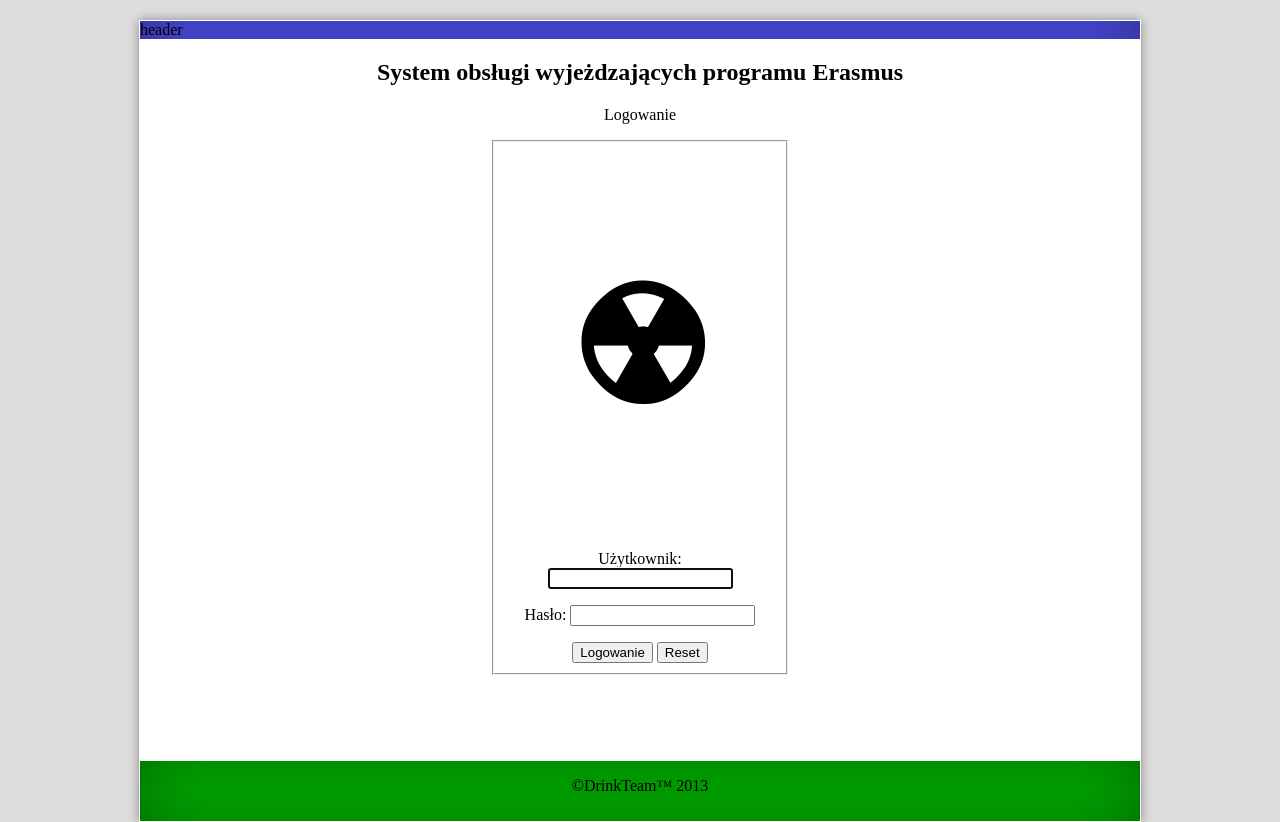
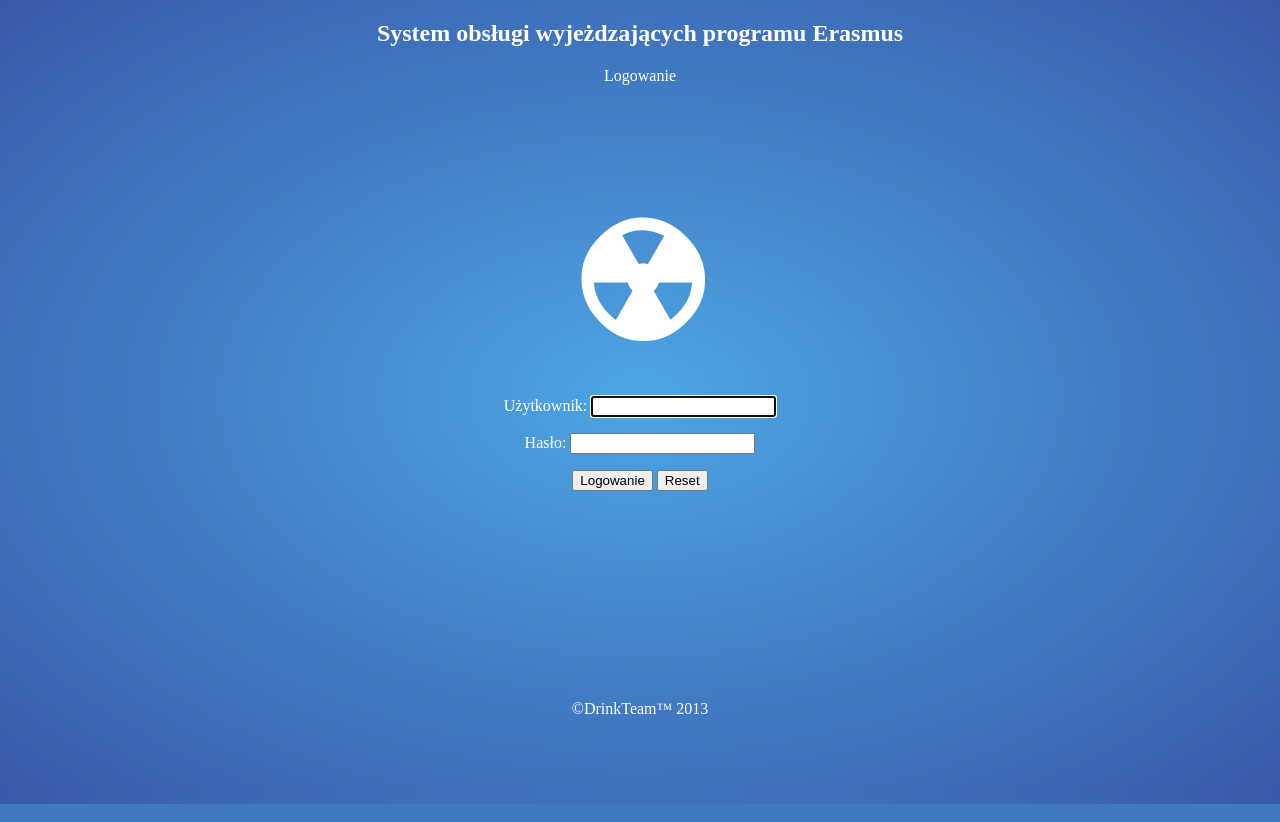
Before and after one commit to wi83669/erazmuswyj, a Django app: page / in a window 1280 px wide. Run offline with Django 3.2, Linux system fonts and the light colour scheme; parts of the project's set-up code (start-up, migrations or seed data) failed here and were passed over.

Commit message:
Poprawka konfiguracji static, css dla logowania, nowy template do logowania.

```diff
--- a/erasmus_leave/settings.py
+++ b/erasmus_leave/settings.py
@@ -69,9 +69,7 @@ STATIC_URL = '/static/'
 
 # Additional locations of static files
 STATICFILES_DIRS = (
-    # Put strings here, like "/home/html/static" or "C:/www/django/static".
-    # Always use forward slashes, even on Windows.
-    # Don't forget to use absolute paths, not relative paths.
+
 )
 
 # List of finder classes that know how to find static files in
--- /dev/null
+++ b/erasmus_leave/static/css/login.css
@@ -0,0 +1,43 @@
+
+html, body {
+	height:99%;
+	margin:0;
+	padding:0;
+}
+
+body
+{
+	background-image: -moz-radial-gradient(#4da5e3,#3859a9);
+	background-image: -webkit-gradient(radial, center center, 0, center center, 220, from(#4da5e3), to(#3859a9)); /* stara składnia */
+	background-image: -webkit-radial-gradient(#4da5e3,#3859a9); /* nowa składnia */
+	background-image: radial-gradient(#4da5e3,#3859a9);
+	color:white;
+	text-align:center;
+}
+
+
+#header {
+	clear:both;
+	text-align:center;
+	position:relative;
+	width:100%;
+}
+
+
+#content {
+	border:0px;
+	min-height: 300px;
+	margin-left:auto;
+	margin-right:auto;
+}
+
+#footer {
+	position:absolute;
+	bottom:5%;
+	min-height:60px;
+	width:100%;
+}
+
+.clear {
+	clear: both;
+}
--- a/erasmus_leave/templates/base.html
+++ b/erasmus_leave/templates/base.html
@@ -6,7 +6,8 @@
 		<meta http-equiv="Content-Type" content="text/html; charset=utf-8" />
 		<title>{% block title %} base template{% endblock %}</title>
 		<meta name="author" content="Adrian" />
-		<link href="../../css/base.css" rel="stylesheet" type="text/css" media ="screen">
+		{% load staticfiles %}
+		<link href="{% static "css/base.css" %}" rel="stylesheet" type="text/css" media ="screen">
 		<!-- Date: 2013-06-17 -->
 	</head>
 
--- a/erasmus_leave/templates/registration/login.html
+++ b/erasmus_leave/templates/registration/login.html
@@ -1,22 +1,32 @@
-{% extends "base.html"%}
-{% block title %} - logowanie{% endblock %}
-{% block content%}
-<center>
+<!DOCTYPE html PUBLIC "-//W3C//DTD HTML 4.01//EN"
+"http://www.w3.org/TR/html4/strict.dtd">
+
+<html xmlns="http://www.w3.org/1999/xhtml" lang="en">
+	<head>
+		<meta http-equiv="Content-Type" content="text/html; charset=utf-8" />
+		<title>System obsługi wyjeżdzających programu Erasmus - Logowanie</title>
+		<meta name="author" content="Mazdac" />
+		{% load staticfiles %}
+		<link href="{% static "css/login.css" %}" rel="stylesheet" type="text/css" media ="screen">
+	</head>
+
+	<body>
+			<div id="header">
 				<h2>System obsługi wyjeżdzających programu Erasmus</h2>
 				Logowanie
-<p>
-<div style="margin-left:35%;margin-right:35%;">
-<fieldset>
-	<h1 style="font-size:10em">&#9762;</h1>
+			</div>
+			<div id="content">
+					<h1 style="font-size:10em;margin-bottom:0px;">&#9762;</h1>
 					<form method="post" action=".">{% csrf_token %}
 					<div style="text-align:center";>{{ form.as_p }}</div>
 					<input type="hidden" name="next" value="admin" />
-    <input type="submit" value="Logowanie"/>    <input type="reset" value="Reset"/>
+					<input type="submit" value="Logowanie"/> <input type="reset" value="Reset"/>
 					</form>
-</fieldset>
 			</div>
-</center>
-{% endblock %}
-{% block footer %}
-<div style="text-align:center;"><p>&#169;DrinkTeam&#8482; 2013</p></div>
-{% endblock %}
+
+			<div class="clear"></div>
+			<div id="footer">
+				&#169;DrinkTeam&#8482; 2013
+			</div>
+	</body>
+</html>
--- a/erasmus_leave/urls.py
+++ b/erasmus_leave/urls.py
@@ -30,4 +30,5 @@ urlpatterns = patterns('',
 	url(r'^(?P<osoba_id>\d+)/osoba_editform/$', views.osoba_editform, name='osoba_editform'),
 	url(r'^osoby/$', views.OsobaList.as_view()),
 
+
 )
```
Also changed, not shown: erasmus_leave/static/css/base.css (added, +134 -0 lines), 2 other files. Lines whose indentation alone changed are shown as unchanged.
